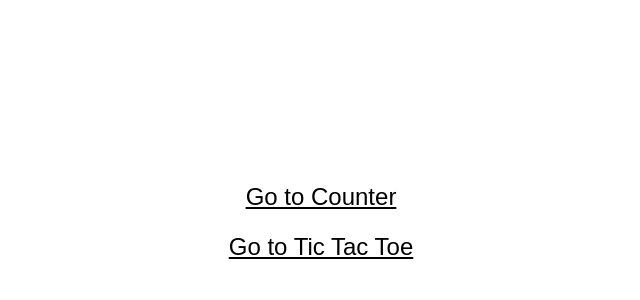
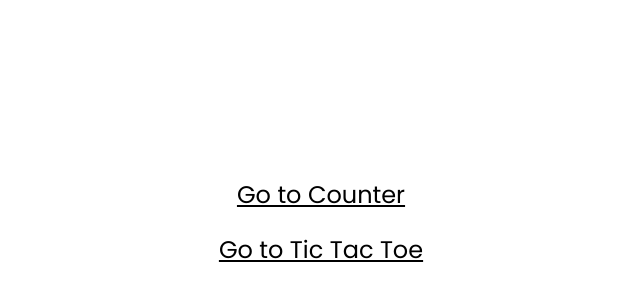
Before and after one commit to sweta1308/counter-task, a React (Create React App) app: page / in a window 1280 px wide. Shown: the part 178-478 px from the top of the page, without its empty margins (319-959 px from the left). Built offline with nearby package versions, Linux system fonts and the light colour scheme.

Commit message:
change button to a tag

```diff
--- a/src/pages/home/Home.tsx
+++ b/src/pages/home/Home.tsx
@@ -1,17 +1,15 @@
 import React from 'react'
-import { useNavigate } from 'react-router-dom'
 import './Home.css'
 
 const Home = () => {
-  const navigate = useNavigate()
   return (
     <div className="home">
-      <button className="home-btn" onClick={() => navigate('/counter')}>
+      <a className="home-btn" href="/counter">
         Go to Counter
-      </button>
-      <button className="home-btn" onClick={() => navigate('/tictactoe')}>
+      </a>
+      <a className="home-btn" href="/tictactoe">
         Go to Tic Tac Toe
-      </button>
+      </a>
     </div>
   )
 }
```
